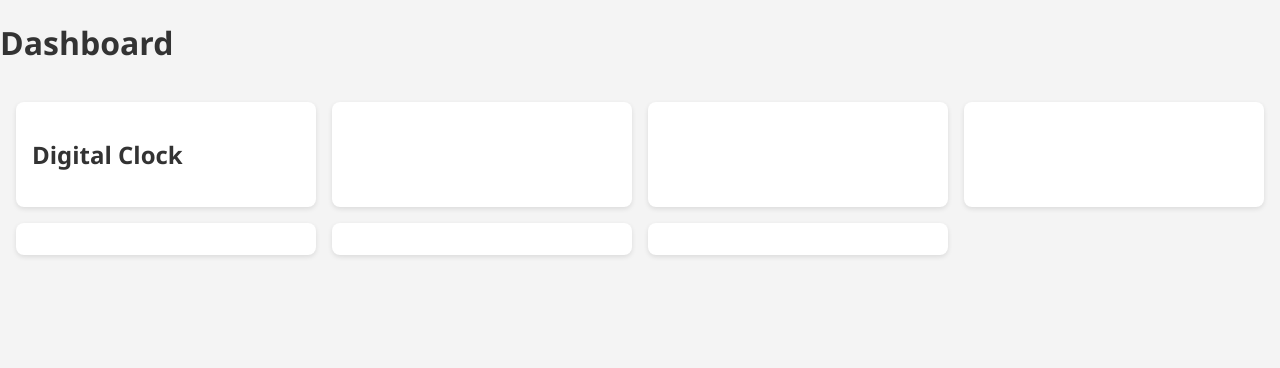
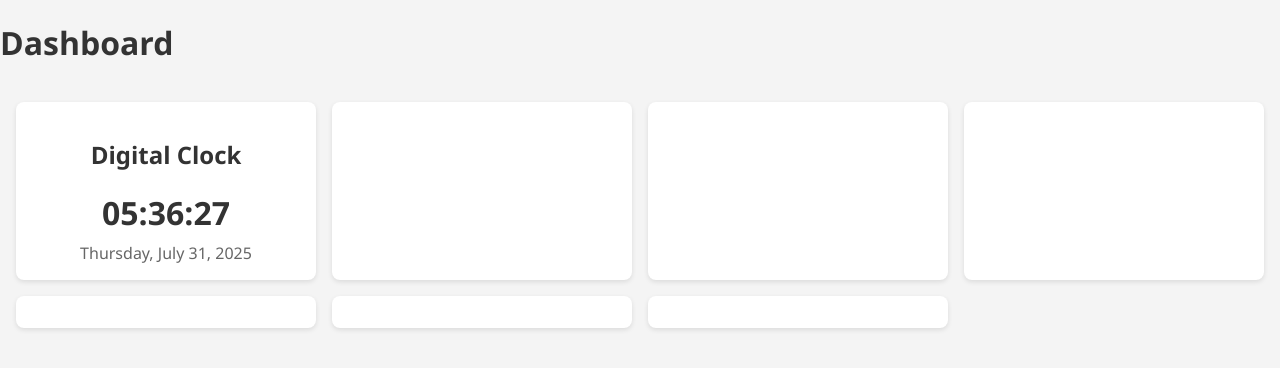
Before and after one commit to Masavi99/Smart-Personal-Dashboard, a plain HTML site: page index.html in a window 1280 px wide. Drawn offline with Linux system fonts and the light colour scheme.

Commit message:
Digital Clock added

```diff
--- a/script.js
+++ b/script.js
@@ -1,9 +1,37 @@
+//import { initClock } from './widgets/clock.js';
+function initClock() {
+    const timeElement = document.getElementById('time');
+    const dateElement = document.getElementById('date');
+
+    function updateClock() {
+        const now = new Date();
+
+        const hours = now.getHours().toString().padStart(2, '0');
+        const minutes = now.getMinutes().toString().padStart(2, '0');
+        const seconds = now.getSeconds().toString().padStart(2, '0');
+        const timeStr = `${hours}:${minutes}:${seconds}`;
+
+        const dateStr = now.toLocaleDateString('en-US', {
+            weekday: 'long',
+            year: 'numeric',
+            month: 'long',
+            day: 'numeric',
+        });
+
+        timeElement.textContent = timeStr;
+        dateElement.textContent = dateStr;
+    }
+
+    updateClock();
+    setInterval(updateClock, 1000);
+}
+
 window.addEventListener('DOMContentLoaded', () => {
     initClock();
-    initTodo();
-    initWeather();
-    initCalculator();
-    initNotes();
-    initQuotes();
-    initCurrency();
+    // initTodo();
+    // initWeather();
+    // initCalculator();
+    // initNotes();
+    // initQuotes();
+    // initCurrency();
 });
--- a/style.css
+++ b/style.css
@@ -25,3 +25,18 @@ section {
     border-radius: 8px;
     box-shadow: 0 2px 5px rgba(0, 0, 0, 0.1);
 }
+
+#clock {
+    text-align: center;
+}
+
+#time {
+    font-size: 2rem;
+    font-weight: bold;
+    margin-bottom: 0.5rem;
+}
+
+#date {
+    font-size: 1rem;
+    color: #666;
+}
```
